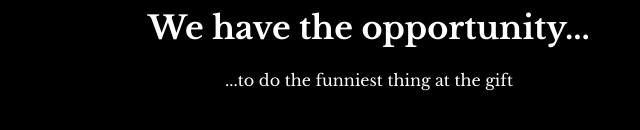
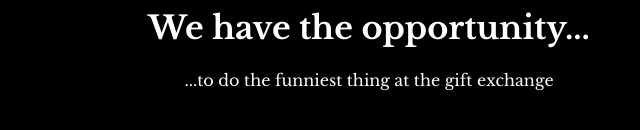
Before and after one commit to jacobsharon/css-practice-meme, a plain HTML site: page index.html in a window 1280 px wide. Shown: the part 260-390 px from the top of the page, without its empty margins (271-911 px from the left). Drawn offline with nearby package versions, Linux system fonts and the light colour scheme.

Commit message:
Fix typo in paragraph tag in index.html

```diff
--- a/index.html
+++ b/index.html
@@ -33,7 +33,7 @@ But it must have the following features:
 
     <h1 id="message"></h1id>We have the opportunity...</h1>
 
-    <p id="message">...to do the funniest thing at the gift <exchange></p>
+    <p id="message">...to do the funniest thing at the gift exchange</p>
   </div>
 
 </body>
```
